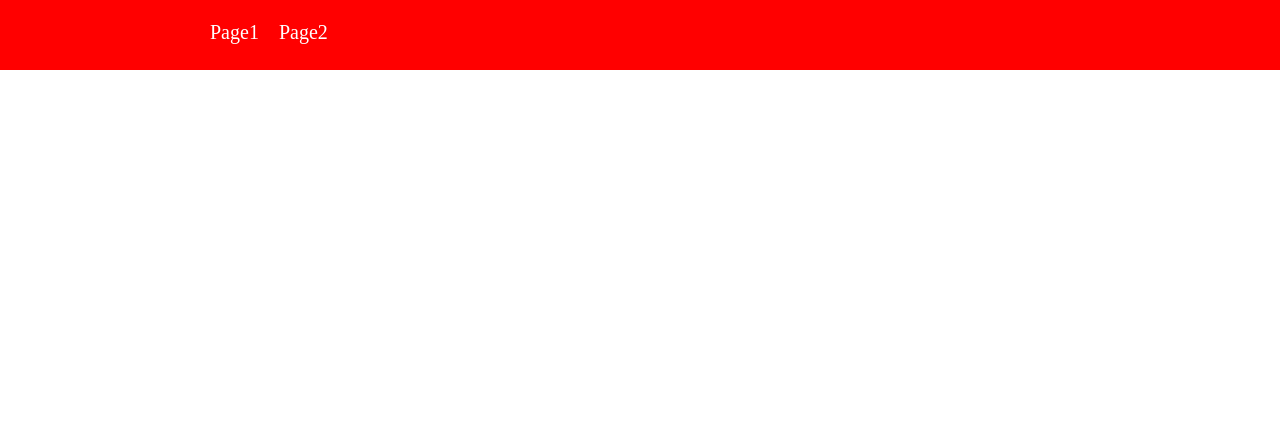
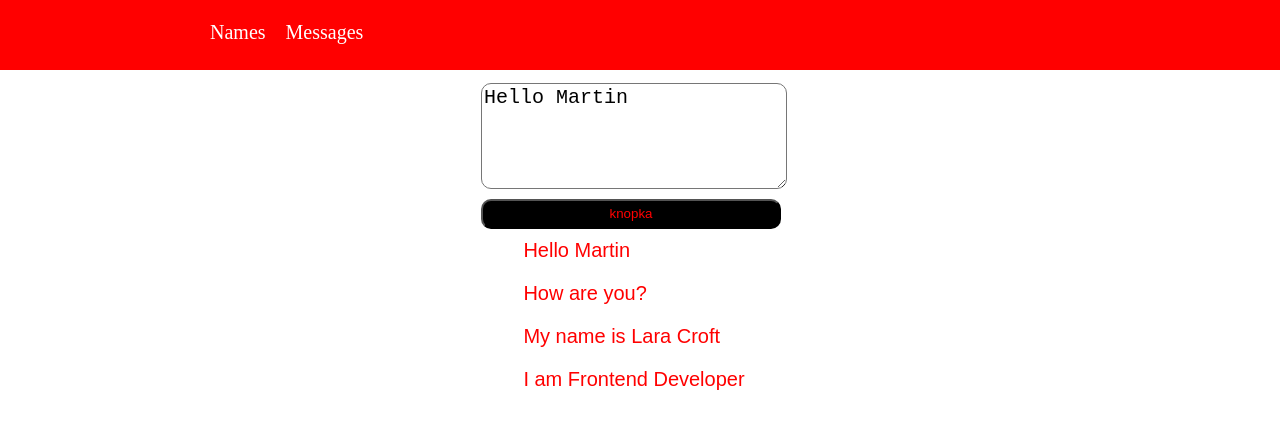
Before and after one commit to Martin-front-git/react-test, a React (Create React App) app: page /Messages in a window 1280 px wide. Shown: the top 428 px of the page. Built offline with nearby package versions, Linux system fonts and the light colour scheme.

Commit message:
Container Components

```diff
--- a/src/App.js
+++ b/src/App.js
@@ -2,8 +2,8 @@ import React from 'react';
 import './App.css';
 import Header from './Header/Header';
 import { Route } from 'react-router-dom';
-import Page1 from './Header/Pages/page1';
-import Page2 from './Header/Pages/page2';
+import NamesContainer from './Header/Pages/Names/NamesContainer';
+import MessagesContainer from './Header/Pages/Messages/MessagesContainer';
 
 
 
@@ -11,12 +11,8 @@ function App(props) {
   return (
     <div>
       <Header/>
-      <Route path='/Page1' render={()=><Page1 NamePage={props.state.NamePage}
-                                              dispatch={props.dispatch}
-                                              Textarea={props.state.NamePage.Textarea}/>}/>
-      <Route path='/Page2' render={()=><Page2 MessagePage={props.state.MessagePage}
-                                              dispatch={props.dispatch}
-                                              AreaValue={props.state.MessagePage.AreaValue}/>}/>
+      <Route path='/Names' render={()=><NamesContainer store={props.store}/>}/>
+      <Route path='/Messages' render={()=><MessagesContainer store={props.store}/>}/>
     </div>
   );
 }
--- a/src/Header/Header.jsx
+++ b/src/Header/Header.jsx
@@ -7,10 +7,10 @@ const Header =()=>{
     return(
         <div className={style.head_div}>
             <div>
-                <NavLink to='Page1' className={style.nav}>Page1</NavLink>
+                <NavLink to='Names' className={style.nav}>Names</NavLink>
             </div>
             <div>
-                <NavLink to='Page2' className={style.nav}>Page2</NavLink>
+                <NavLink to='Messages' className={style.nav}>Messages</NavLink>
             </div>
         </div>
     )
--- /dev/null
+++ b/src/Header/Pages/Messages/Messages.jsx
@@ -0,0 +1,30 @@
+import React from 'react';
+import { NavLink } from 'react-router-dom';
+import style from './Messages.module.scss';
+
+const Messages =(props)=>{
+    let MessageConst = props.MessageList.map(ms=><NavLink className={style.messages} to={ms.id}>{ms.message}</NavLink>)
+
+    let areaRef = React.createRef();
+
+    let addMessage =()=>{
+        props.addMessage();
+    }
+    let onMessageChange =()=>{
+        let text = areaRef.current.value;
+        props.onMessageActionCreator(text);
+    }
+    return(
+       <div className={style.mes_block}>
+        <div className={style.area_div}>
+            <textarea onChange={onMessageChange} ref={areaRef} className={style.area} value={props.AreaValue}/>
+            <button onClick={addMessage} className={style.btn}>knopka</button>
+        </div>
+        <div className={style.message_div}>
+            {MessageConst}
+        </div>
+       </div>
+    )
+}
+
+export default Messages;
--- /dev/null
+++ b/src/Header/Pages/Messages/MessagesContainer.jsx
@@ -0,0 +1,27 @@
+import React from 'react';
+import { addMessageActionCreator, onMessageActionCreator } from '../../../store/Reducers/MessageReducer';
+import Messages from './Messages';
+
+
+
+const MessagesContainer =(props)=>{
+    let state = props.store.getState();
+
+    let addMessage =()=>{
+        props.store.dispatch(addMessageActionCreator());
+    }
+
+    let onMessageChange =(text)=>{
+        let action = onMessageActionCreator(text);
+        props.store.dispatch(action);
+    }
+    return(
+       <Messages
+       addMessage={addMessage}
+       onMessageActionCreator={onMessageChange}
+       MessageList={state.MessagePage.MessageList}
+       AreaValue={state.MessagePage.AreaValue}/>
+    )
+}
+
+export default MessagesContainer;
--- /dev/null
+++ b/src/Header/Pages/Names/Names.jsx
@@ -0,0 +1,32 @@
+import React from 'react';
+import { NavLink } from 'react-router-dom';
+import style from './Names.module.scss';
+
+
+
+const Names =(props)=>{
+    const NameConst = props.NameList.map(nm=><NavLink className={style.names} to={nm.id}>{nm.name}</NavLink>)
+
+    let newPost = React.createRef();
+
+    let onAddPost =()=>{
+        props.addPost();
+    }
+    let onPostChange =()=>{
+        let text = newPost.current.value;
+        props.onPostActionCreator(text);
+    }
+    return(
+        <div className={style.names_block}>
+            <div className={style.names_div}>
+                {NameConst}
+            </div>
+            <div className={style.area_div}>
+                <textarea onChange={onPostChange} ref={newPost} className={style.area} value={props.Textarea}/>
+                <button onClick={onAddPost} className={style.btn}>Knopka</button>
+            </div>
+        </div>
+    )
+}
+
+export default Names;
--- /dev/null
+++ b/src/Header/Pages/Names/NamesContainer.jsx
@@ -0,0 +1,27 @@
+import React from 'react';
+import { addPostActionCreator, onPostActionCreator } from '../../../store/Reducers/NameReducer';
+import Names from './Names';
+
+
+
+const NamesContainer =(props)=>{
+
+    let state = props.store.getState();
+
+    let addPost =()=>{
+        props.store.dispatch(addPostActionCreator())
+    }
+
+    let onPostChange =(text)=>{
+        let action = onPostActionCreator(text);
+        props.store.dispatch(action);
+    }
+    return(
+        <Names addPost={addPost}
+                onPostActionCreator={onPostChange}
+                NameList={state.NamePage.NameList}
+                Textarea={state.NamePage.Textarea}/>
+    )
+}
+
+export default NamesContainer;
--- a/src/Header/Pages/page1.jsx
+++ /dev/null
@@ -1,35 +0,0 @@
-import React from 'react';
-import { NavLink } from 'react-router-dom';
-import style from './page1.module.scss';
-import { addPostActionCreator, onPostActionCreator } from '../../store/Reducers/NameReducer';
-
-
-
-const Page1 =(props)=>{
-    const NameConst = props.NamePage.NameList.map(nm=><NavLink className={style.names} to={nm.id}>{nm.name}</NavLink>)
-
-    let newPost = React.createRef();
-
-    let addPost =()=>{
-        //props.addPost(text);
-        props.dispatch(addPostActionCreator())
-    }
-    let onPostChange =()=>{
-        let text = newPost.current.value;
-        //props.updateNewPostText(text);
-        props.dispatch(onPostActionCreator(text))
-    }
-    return(
-        <div className={style.names_block}>
-            <div className={style.names_div}>
-                {NameConst}
-            </div>
-            <div className={style.area_div}>
-                <textarea onChange={onPostChange} ref={newPost} className={style.area} value={props.Textarea}/>
-                <button onClick={addPost} className={style.btn}>Knopka</button>
-            </div>
-        </div>
-    )
-}
-
-export default Page1;
--- a/src/Header/Pages/page2.jsx
+++ /dev/null
@@ -1,30 +0,0 @@
-import React from 'react';
-import { NavLink } from 'react-router-dom';
-import style from './page2.module.scss';
-import { addMessageActionCreator, onMessageActionCreator } from '../../store/Reducers/MessageReducer';
-
-const Page2 =(props)=>{
-    let MessageConst = props.MessagePage.MessageList.map(ms=><NavLink className={style.messages} to={ms.id}>{ms.message}</NavLink>)
-
-    let areaRef = React.createRef();
-    let messageAdd =()=>{
-        props.dispatch(addMessageActionCreator());
-    }
-    let onMessageChange =()=>{
-        let text = areaRef.current.value;
-        props.dispatch(onMessageActionCreator(text));
-    }
-    return(
-       <div className={style.mes_block}>
-        <div className={style.area_div}>
-            <textarea onChange={onMessageChange} ref={areaRef} className={style.area} value={props.AreaValue}/>
-            <button onClick={messageAdd} className={style.btn}>knopka</button>
-        </div>
-        <div className={style.message_div}>
-            {MessageConst}
-        </div>
-       </div>
-    )
-}
-
-export default Page2;
--- a/src/index.js
+++ b/src/index.js
@@ -9,7 +9,7 @@ let rerenderEntireTree=(state)=>{
   ReactDOM.render(
     <React.StrictMode>
       <BrowserRouter>
-        <App state={store.getState()}
+        <App store={store} state={store.getState()}
               dispatch={store.dispatch.bind(store)}/>
       </BrowserRouter>
     </React.StrictMode>,
--- a/src/store/Reducers/NameReducer.js
+++ b/src/store/Reducers/NameReducer.js
@@ -7,6 +7,7 @@ let initialState = {
       {id:2, name : 'Arman'},
       {id:3, name : 'Karen'},
       {id:4, name : 'Vahan'},
+      {id:5, name : 'Artur'},
   ],
   Textarea : 'Hello World'
 }
```
Also changed, not shown: src/Header/Pages/Messages/Messages.module.scss (renamed from src/Header/Pages/page2.module.scss), src/Header/Pages/Names/Names.module.scss (renamed from src/Header/Pages/page1.module.scss).
